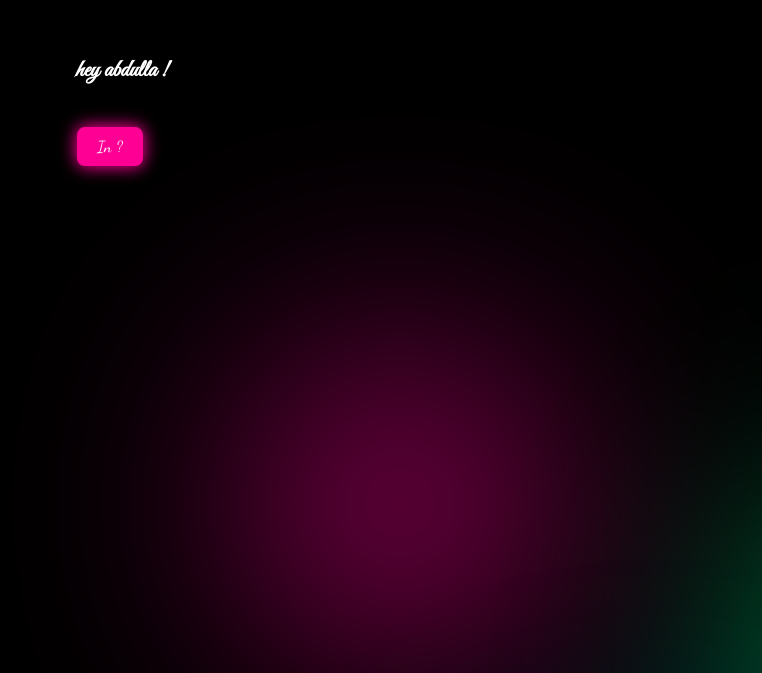
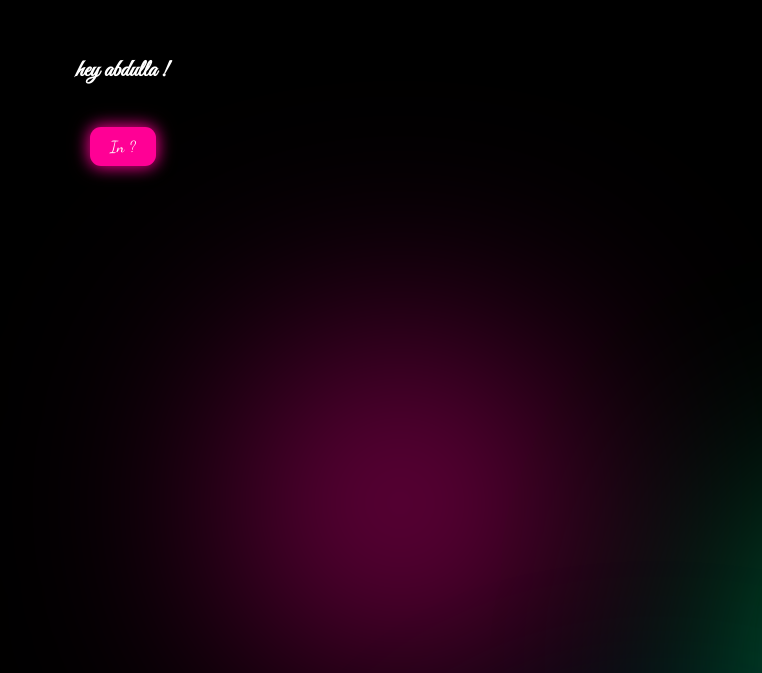
Before and after one commit to Rithan27/Abdjan, a plain HTML site: page index.html in a window 1280 px wide. Shown: the part 127-800 px from the top of the page, without its empty margins (518-1280 px from the left). Drawn offline with Linux system fonts and the light colour scheme.

Commit message:
Update index.html

```diff
--- a/index.html
+++ b/index.html
@@ -130,8 +130,8 @@
             margin-top: 20px;
             position: absolute;
             top: 15%;
-            left: 43%;
-            border-radius: 8px;
+            left: 45%;
+            border-radius: 11px;
             cursor: pointer;
             font-family: 'Dancing Script', cursive;
             font-size: 16px;
```
